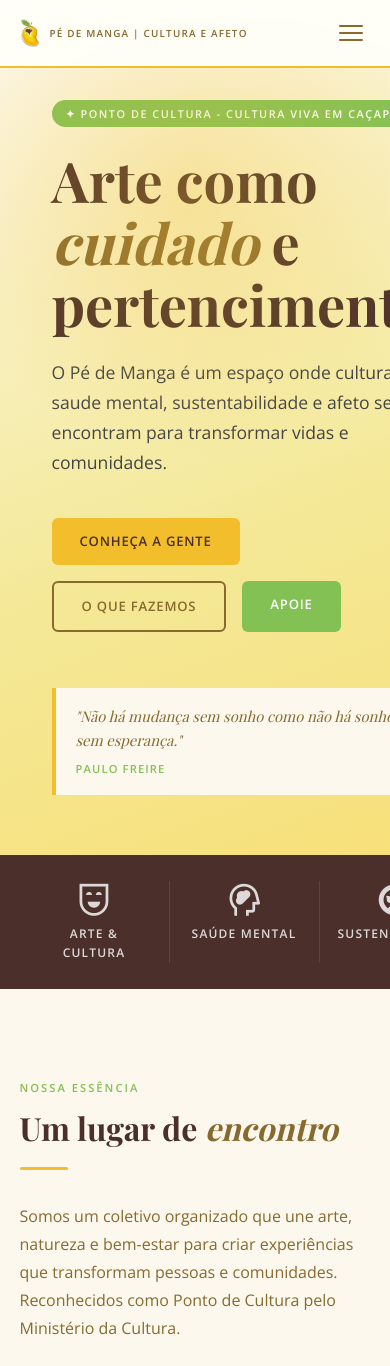
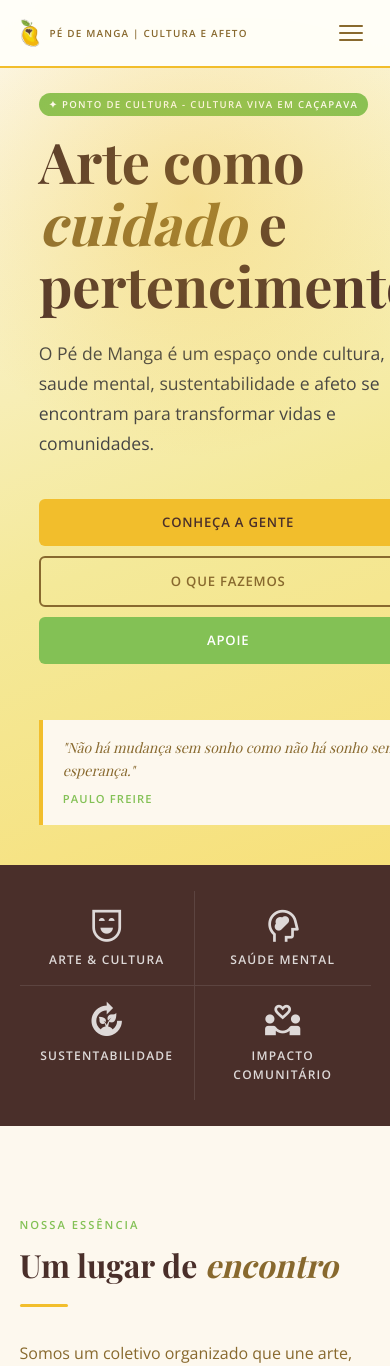
Before and after one commit to pietro-renno/pe-de-manga, a PHP site: page / in a window 390 px wide. Shown: the top 1366 px of the page. Run offline with PHP 8.4, Linux system fonts and the light colour scheme; some web fonts are replaced.

Commit message:
Corrige hero e pillars na tela inicial em mobile
- Botões do hero em coluna com largura total: sem corte lateral
- Quote com word-break para não estourar
- Pillars strip vira grid 2x2 em vez de linha: todos os 4 itens visíveis
- Hero padding reduzido em mobile
- Título e subtítulo com font-size adaptável em telas ≤600px
- Container com padding menor em telas pequenas

https://claude.ai/code/session_013v8fj4u5n5z8pYmFASDh67

```diff
--- a/assets/css/style.css
+++ b/assets/css/style.css
@@ -1726,6 +1726,46 @@ footer {
   .hero-image {
     display: none;
   }
+  /* botões do hero em coluna, sem corte */
+  .hero-btns {
+    flex-direction: column;
+    align-items: flex-start;
+    gap: 10px;
+    width: 100%;
+  }
+  .hero-btns .btn {
+    width: 100%;
+    text-align: center;
+  }
+  /* quote não estoura */
+  .hero-quote {
+    margin-top: 32px;
+    font-size: .88rem;
+    word-break: break-word;
+    overflow-wrap: break-word;
+  }
+  /* hero padding menor */
+  #hero {
+    padding: 90px 5vw 40px;
+  }
+  /* pillars: 2 colunas em vez de linha */
+  .pillars-strip {
+    display: grid;
+    grid-template-columns: 1fr 1fr;
+    overflow-x: hidden;
+  }
+  .pillar-item {
+    min-width: 0;
+    border-right: none;
+    border-bottom: 1px solid rgba(255,255,255,.1);
+    padding: 16px 8px;
+  }
+  .pillar-item:nth-child(odd) {
+    border-right: 1px solid rgba(255,255,255,.1);
+  }
+  .pillar-item:nth-last-child(-n+2) {
+    border-bottom: none;
+  }
   .features-grid {
     grid-template-columns: 1fr;
   }
@@ -1787,4 +1827,29 @@ footer {
   .galeria-yt {
     flex-direction: column;
   }
-}
+  /* hero ainda mais compacto em telas pequenas */
+  .hero-title {
+    font-size: clamp(2rem, 9vw, 2.8rem);
+  }
+  .hero-sub {
+    font-size: .92rem;
+    margin-bottom: 24px;
+  }
+  .hero-eyebrow {
+    font-size: .6rem;
+    padding: 4px 10px;
+    margin-bottom: 14px;
+  }
+  .container {
+    padding: 0 1.2rem;
+  }
+  /* footer devs em coluna */
+  .footer-devs {
+    flex-direction: column;
+    align-items: flex-start;
+    gap: 4px;
+  }
+  .footer-devs-list {
+    gap: 2px 0;
+  }
+}
```
